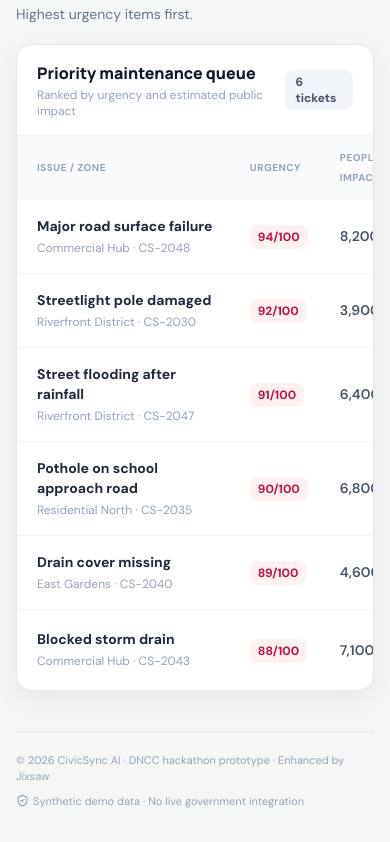
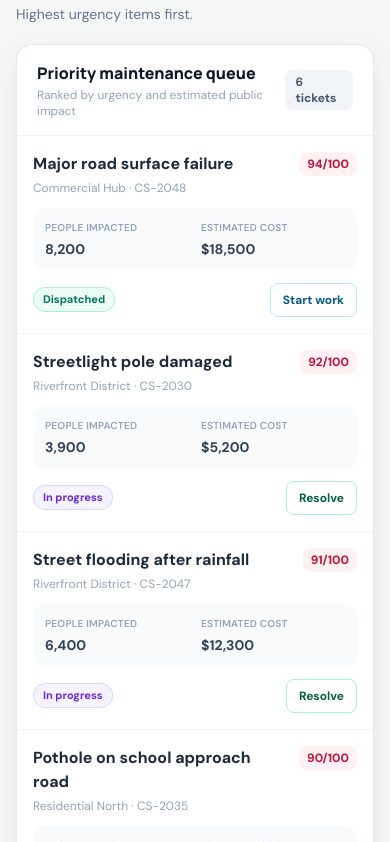
Before and after one commit to Jixsaw79/CivicSync-AI, a React (Vite) app: page / in a window 390 px wide. Shown: the part 2342-3184 px from the top of the page. Built offline with nearby package versions, Linux system fonts and the light colour scheme.

Commit message:
ui: add mobile report cards and tighten dialog focus trapping

```diff
--- a/src/App.jsx
+++ b/src/App.jsx
@@ -151,6 +151,20 @@ function ZoneMap({ selected, onSelect, reports, onReportSelect }) {
 }
 
 function ReportTable({ reports, onDispatch, onStart, onResolve, onSelect, canManage = true }) {
+  const renderAction = (report) => {
+    if (!canManage) return <span className="text-xs font-medium text-slate-400">Staff access only</span>
+    if (report.status === 'Pending' || report.status === 'Assigned') {
+      return <button onClick={() => onDispatch(report.id)} className="rounded-lg bg-emerald-700 px-3 py-2 text-xs font-bold text-white transition hover:bg-emerald-800 dark:bg-emerald-600 dark:hover:bg-emerald-500">Dispatch crew</button>
+    }
+    if (report.status === 'Dispatched') {
+      return <button onClick={() => onStart(report.id)} className="rounded-lg border border-sky-200 bg-white px-3 py-2 text-xs font-bold text-sky-800 transition hover:bg-sky-50 dark:border-sky-800 dark:bg-slate-800 dark:text-sky-300 dark:hover:bg-sky-950/40">Start work</button>
+    }
+    if (report.status === 'In progress') {
+      return <button onClick={() => onResolve(report.id)} className="rounded-lg border border-emerald-200 bg-white px-3 py-2 text-xs font-bold text-emerald-800 transition hover:bg-emerald-50 dark:border-emerald-700 dark:bg-slate-800 dark:text-emerald-300 dark:hover:bg-emerald-950/40">Resolve</button>
+    }
+    return <span className="text-xs font-medium text-slate-400">Completed</span>
+  }
+
   return (
     <div className="overflow-hidden rounded-2xl border border-slate-200 bg-white shadow-soft dark:border-slate-700 dark:bg-slate-900/80">
       <div className="flex items-center justify-between border-b border-slate-100 px-5 py-4 dark:border-slate-800">
@@ -162,7 +176,46 @@ function ReportTable({ reports, onDispatch, onStart, onResolve, onSelect, canMan
           {reports.length} tickets
         </span>
       </div>
-      <div className="overflow-x-auto">
+
+      <div className="divide-y divide-slate-100 dark:divide-slate-800 md:hidden">
+        {reports.map((report) => (
+          <article key={report.id} className="p-4">
+            <div className="flex items-start justify-between gap-3">
+              <button onClick={() => onSelect(report)} className="min-w-0 text-left">
+                <div className="font-bold text-slate-800 dark:text-slate-100">{report.title}</div>
+                <div className="mt-1 flex flex-wrap items-center gap-x-2 text-xs text-slate-400">
+                  <span>{report.zone} · {report.id}</span>
+                  {report.imageData && <span className="inline-flex items-center gap-0.5 text-emerald-600 dark:text-emerald-400"><ImageIcon size={11} /> Photo</span>}
+                </div>
+              </button>
+              <span className={`shrink-0 rounded-lg px-2 py-1 text-xs font-extrabold ${severityTone(report.severity)}`}>{report.severity}/100</span>
+            </div>
+            <div className="mt-3 grid grid-cols-2 gap-3 rounded-xl bg-slate-50 p-3 dark:bg-slate-800/70">
+              <div>
+                <div className="text-[10px] font-semibold uppercase tracking-wide text-slate-400">People impacted</div>
+                <div className="mt-1 text-sm font-bold tabular-nums text-slate-700 dark:text-slate-200">{report.impact.toLocaleString()}</div>
+              </div>
+              <div>
+                <div className="text-[10px] font-semibold uppercase tracking-wide text-slate-400">Estimated cost</div>
+                <div className="mt-1 text-sm font-bold tabular-nums text-slate-700 dark:text-slate-200">{money(report.cost)}</div>
+              </div>
+            </div>
+            <div className="mt-3 flex flex-wrap items-center justify-between gap-3">
+              <span className={`whitespace-nowrap rounded-full px-2.5 py-1 text-[11px] font-bold ring-1 ring-inset ${statusStyles[report.status] || statusStyles.Pending}`}>{report.status}</span>
+              {renderAction(report)}
+            </div>
+          </article>
+        ))}
+        {reports.length === 0 && (
+          <div className="flex flex-col items-center gap-2 px-5 py-12 text-center text-sm text-slate-400">
+            <CheckCircle2 size={28} className="text-slate-300 dark:text-slate-600" />
+            <p>No reports match the current filters.</p>
+            <p className="text-xs">Try clearing the zone filter or search query.</p>
+          </div>
+        )}
+      </div>
+
+      <div className="hidden overflow-x-auto md:block">
         <table className="w-full min-w-[760px] text-left text-sm">
           <thead className="bg-slate-50 text-[10px] font-bold uppercase tracking-wider text-slate-400 dark:bg-slate-800/80 dark:text-slate-500">
             <tr>
@@ -175,75 +228,32 @@ function ReportTable({ reports, onDispatch, onStart, onResolve, onSelect, canMan
             </tr>
           </thead>
           <tbody className="divide-y divide-slate-100 dark:divide-slate-800">
-            {reports.map((r) => (
-              <tr key={r.id} className="transition hover:bg-slate-50/80 dark:hover:bg-slate-800/50">
+            {reports.map((report) => (
+              <tr key={report.id} className="transition hover:bg-slate-50/80 dark:hover:bg-slate-800/50">
                 <td className="px-5 py-4">
-                  <button onClick={() => onSelect(r)} className="text-left">
-                    <div className="font-bold text-slate-800 hover:text-emerald-800 dark:text-slate-100 dark:hover:text-emerald-300">
-                      {r.title}
-                    </div>
+                  <button onClick={() => onSelect(report)} className="text-left">
+                    <div className="font-bold text-slate-800 hover:text-emerald-800 dark:text-slate-100 dark:hover:text-emerald-300">{report.title}</div>
                     <div className="mt-1 text-xs text-slate-400">
-                      {r.zone} · {r.id}
-                      {r.imageData && (
-                        <span className="ml-2 inline-flex items-center gap-0.5 text-emerald-600 dark:text-emerald-400">
-                          <ImageIcon size={11} /> photo
-                        </span>
-                      )}
+                      {report.zone} · {report.id}
+                      {report.imageData && <span className="ml-2 inline-flex items-center gap-0.5 text-emerald-600 dark:text-emerald-400"><ImageIcon size={11} /> photo</span>}
                     </div>
                   </button>
                 </td>
-                <td className="px-4 py-4">
-                  <span className={`rounded-lg px-2 py-1 text-xs font-extrabold ${severityTone(r.severity)}`}>
-                    {r.severity}/100
-                  </span>
-                </td>
-                <td className="px-4 py-4 font-semibold text-slate-600 dark:text-slate-300">{r.impact.toLocaleString()}</td>
-                <td className="px-4 py-4 font-semibold text-slate-600 dark:text-slate-300">{money(r.cost)}</td>
-                <td className="px-4 py-4">
-                  <span className={`whitespace-nowrap rounded-full px-2.5 py-1 text-[11px] font-bold ring-1 ring-inset ${statusStyles[r.status] || statusStyles.Pending}`}>
-                    {r.status}
-                  </span>
-                </td>
-                <td className="px-5 py-4 text-right">
-                  {!canManage ? (
-                    <span className="text-xs font-medium text-slate-400">Staff access only</span>
-                  ) : r.status === 'Pending' || r.status === 'Assigned' ? (
-                    <button
-                      onClick={() => onDispatch(r.id)}
-                      className="rounded-lg bg-emerald-700 px-3 py-2 text-xs font-bold text-white transition hover:bg-emerald-800 dark:bg-emerald-600 dark:hover:bg-emerald-500"
-                    >
-                      Dispatch crew
-                    </button>
-                  ) : r.status === 'Dispatched' ? (
-                    <button
-                      onClick={() => onStart(r.id)}
-                      className="rounded-lg border border-sky-200 bg-white px-3 py-2 text-xs font-bold text-sky-800 transition hover:bg-sky-50 dark:border-sky-800 dark:bg-slate-800 dark:text-sky-300 dark:hover:bg-sky-950/40"
-                    >
-                      Start work
-                    </button>
-                  ) : r.status === 'In progress' ? (
-                    <button
-                      onClick={() => onResolve(r.id)}
-                      className="rounded-lg border border-emerald-200 bg-white px-3 py-2 text-xs font-bold text-emerald-800 transition hover:bg-emerald-50 dark:border-emerald-700 dark:bg-slate-800 dark:text-emerald-300 dark:hover:bg-emerald-950/40"
-                    >
-                      Resolve
-                    </button>
-                  ) : (
-                    <span className="text-xs font-medium text-slate-400">Completed</span>
-                  )}
-                </td>
+                <td className="px-4 py-4"><span className={`rounded-lg px-2 py-1 text-xs font-extrabold ${severityTone(report.severity)}`}>{report.severity}/100</span></td>
+                <td className="px-4 py-4 font-semibold text-slate-600 dark:text-slate-300">{report.impact.toLocaleString()}</td>
+                <td className="px-4 py-4 font-semibold text-slate-600 dark:text-slate-300">{money(report.cost)}</td>
+                <td className="px-4 py-4"><span className={`whitespace-nowrap rounded-full px-2.5 py-1 text-[11px] font-bold ring-1 ring-inset ${statusStyles[report.status] || statusStyles.Pending}`}>{report.status}</span></td>
+                <td className="px-5 py-4 text-right">{renderAction(report)}</td>
               </tr>
             ))}
             {reports.length === 0 && (
-              <tr>
-                <td colSpan="6" className="px-5 py-12 text-center text-sm text-slate-400">
-                  <div className="flex flex-col items-center gap-2">
-                    <CheckCircle2 size={28} className="text-slate-300 dark:text-slate-600" />
-                    <p>No reports match the current filters.</p>
-                    <p className="text-xs">Try clearing the zone filter or search query.</p>
-                  </div>
-                </td>
-              </tr>
+              <tr><td colSpan="6" className="px-5 py-12 text-center text-sm text-slate-400">
+                <div className="flex flex-col items-center gap-2">
+                  <CheckCircle2 size={28} className="text-slate-300 dark:text-slate-600" />
+                  <p>No reports match the current filters.</p>
+                  <p className="text-xs">Try clearing the zone filter or search query.</p>
+                </div>
+              </td></tr>
             )}
           </tbody>
         </table>
@@ -262,6 +272,7 @@ function useDialogAccessibility(open, onClose) {
     const previousFocus = document.activeElement
     const focusableSelector = 'button:not([disabled]), [href], input:not([disabled]), select:not([disabled]), textarea:not([disabled]), [tabindex]:not([tabindex="-1"])'
     const getFocusable = () => Array.from(dialogRef.current?.querySelectorAll(focusableSelector) || [])
+      .filter((element) => element.getClientRects().length > 0 && getComputedStyle(element).visibility !== 'hidden')
     const firstFocusable = getFocusable()[0]
     ;(firstFocusable || dialogRef.current)?.focus()
 
@@ -280,10 +291,14 @@ function useDialogAccessibility(open, onClose) {
       }
       const first = items[0]
       const last = items[items.length - 1]
-      if (event.shiftKey && document.activeElement === first) {
+      const active = document.activeElement
+      if (!dialogRef.current?.contains(active)) {
+        event.preventDefault()
+        ;(event.shiftKey ? last : first).focus()
+      } else if (event.shiftKey && (active === first || active === dialogRef.current)) {
         event.preventDefault()
         last.focus()
-      } else if (!event.shiftKey && document.activeElement === last) {
+      } else if (!event.shiftKey && active === last) {
         event.preventDefault()
         first.focus()
       }
```
